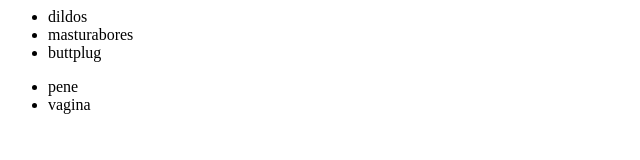
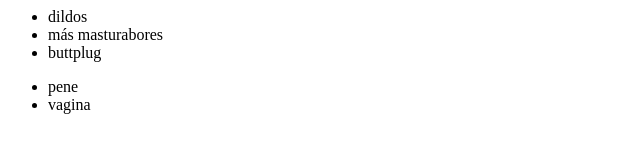
Before and after one commit to Sope57/Nyancat, a plain HTML site: page index.html in a window 1280 px wide. Shown: the full height of the page, 0-640 px from the left. Drawn offline with Linux system fonts and the light colour scheme.

Commit message:
cambios igual

```diff
--- a/index.html
+++ b/index.html
@@ -9,7 +9,7 @@
 			<div class="col-xs-4">
 				<ul>
 					<li>dildos</li>
-					<li>masturabores</li>
+					<li>más masturabores</li>
 					<li>buttplug</li>
 				</ul>
 			</div>
```
